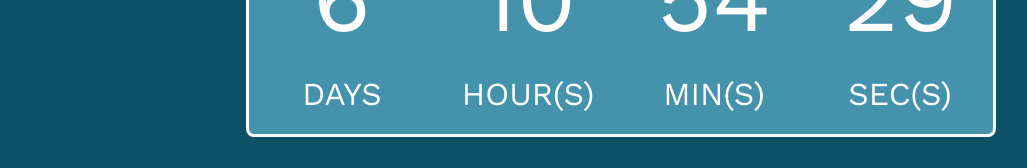
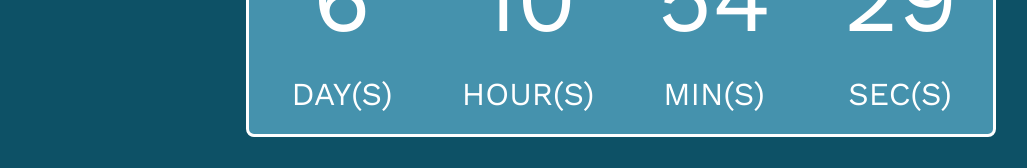
Before and after one commit to SDHacks/live-2018, a React (Create React App) app: page /countdown in a window 1280 px wide. Shown: the part 357-525 px from the top of the page, without its empty margins (4-1031 px from the left). Built offline with nearby package versions, Linux system fonts and the light colour scheme.

Commit message:
TODO Google Calendar Stuff

```diff
--- a/src/views/Countdown/index.js
+++ b/src/views/Countdown/index.js
@@ -56,7 +56,7 @@ class Countdown extends Component {
                                 {this.state.days}
                             </div>
                             <div className="countdown__sub">
-                                DAYS
+                                DAY(S)
                             </div>
                         </div>
                         <div class="col-md">
```
